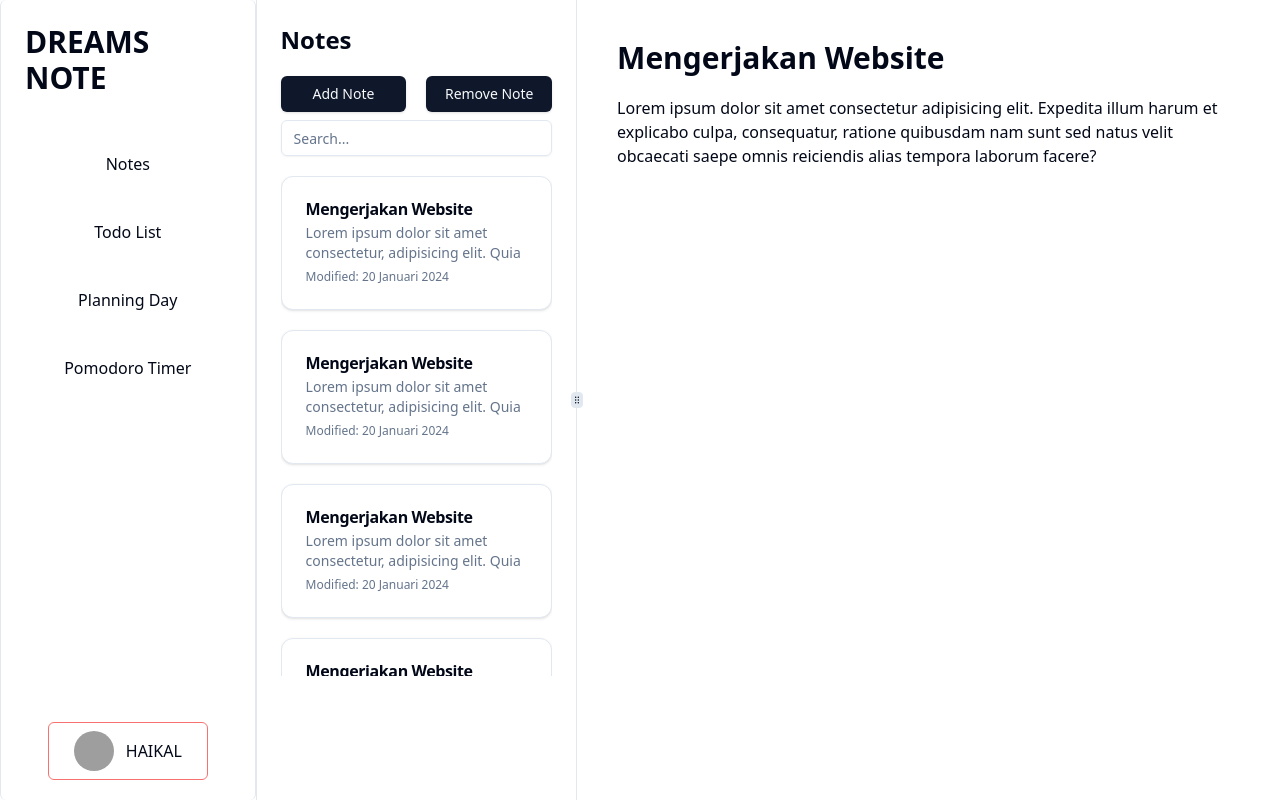
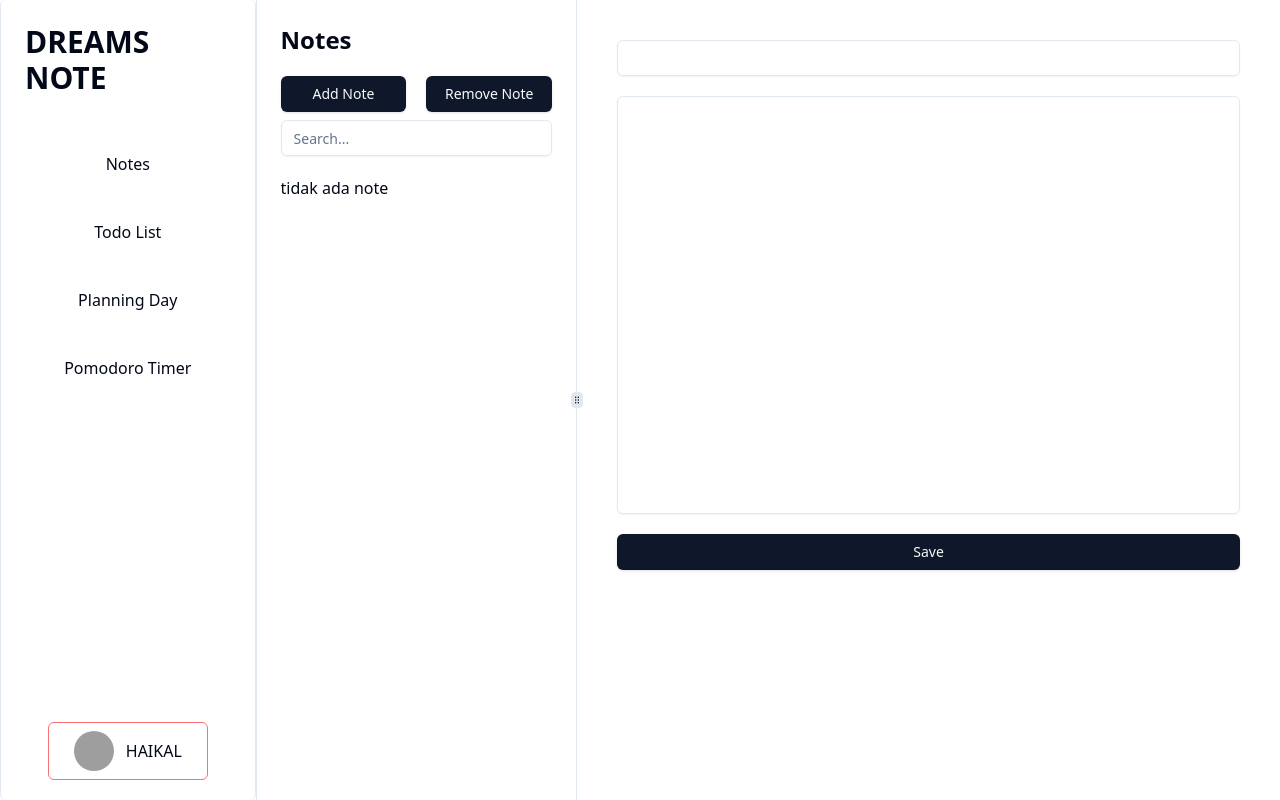
Before and after one commit to FikalAhmad/task-management, a React (Vite) app: page /notes in a window 1280 px wide. Built offline with nearby package versions, Linux system fonts and the light colour scheme; grey boxes are pictures that could not be loaded.

Commit message:
chore(core): updating code and add some component

```diff
--- a/package.json
+++ b/package.json
@@ -16,10 +16,12 @@
     "@radix-ui/react-scroll-area": "^1.0.5",
     "@radix-ui/react-separator": "^1.0.3",
     "@radix-ui/react-slot": "^1.0.2",
+    "@reduxjs/toolkit": "^2.1.0",
     "class-variance-authority": "^0.7.0",
     "clsx": "^2.1.0",
     "react": "^18.2.0",
     "react-dom": "^18.2.0",
+    "react-redux": "^9.1.0",
     "react-resizable-panels": "^1.0.9",
     "react-router-dom": "^6.21.2",
     "tailwind-merge": "^2.2.0",
--- a/src/App.tsx
+++ b/src/App.tsx
@@ -3,6 +3,8 @@ import Dashboard from "./pages/Dashboard";
 import NotesList from "./pages/Notes";
 import Pomodoro from "./pages/Pomodoro";
 import Todo from "./pages/Todo";
+import AddNote from "./pages/Notes/AddNote";
+import ViewNote from "./pages/Notes/ViewNote";
 
 const App = () => {
   return (
@@ -10,6 +12,14 @@ const App = () => {
       <Routes>
         <Route path="/" element={<Dashboard />} />
         <Route path="/notes" element={<Dashboard page={<NotesList />} />} />
+        <Route
+          path="/notes/:noteId"
+          element={<Dashboard page={<NotesList />} />}
+        />
+        <Route
+          path="/notes/addnote"
+          element={<Dashboard page={<AddNote />} />}
+        />
         <Route path="/pomodoro" element={<Dashboard page={<Pomodoro />} />} />
         <Route path="/todo" element={<Dashboard page={<Todo />} />} />
       </Routes>
--- /dev/null
+++ b/src/MyContext/NoteSlice.ts
@@ -0,0 +1,33 @@
+import { PayloadAction, createSlice } from "@reduxjs/toolkit";
+
+interface NoteState {
+  id: string;
+  title: string;
+  content: string;
+  createdAt: string;
+}
+
+const initialState: NoteState[] = [];
+
+export const NoteSlice = createSlice({
+  name: "note",
+  initialState,
+  reducers: {
+    addNote: (state, action: PayloadAction<NoteState>) => {
+      state.push(action.payload);
+    },
+    updateNote: (state, action) => {
+      const { id, title, content, createdAt } = action.payload;
+      const existingNote = state.find((note) => note.id === id);
+      if (existingNote) {
+        existingNote.title = title;
+        existingNote.content = content;
+        existingNote.createdAt = createdAt;
+      }
+    },
+  },
+});
+
+export const { addNote, updateNote } = NoteSlice.actions;
+
+export default NoteSlice.reducer;
--- /dev/null
+++ b/src/MyContext/store.ts
@@ -0,0 +1,13 @@
+import { configureStore } from "@reduxjs/toolkit";
+import NoteSlice from "./NoteSlice";
+
+export const store = configureStore({
+  reducer: {
+    notes: NoteSlice,
+  },
+});
+
+// Infer the `RootState` and `AppDispatch` types from the store itself
+export type RootState = ReturnType<typeof store.getState>;
+// Inferred type: {posts: PostsState, comments: CommentsState, users: UsersState}
+export type AppDispatch = typeof store.dispatch;
--- /dev/null
+++ b/src/components/ui/textarea.tsx
@@ -0,0 +1,24 @@
+import * as React from "react"
+
+import { cn } from "@/lib/utils"
+
+export interface TextareaProps
+  extends React.TextareaHTMLAttributes<HTMLTextAreaElement> {}
+
+const Textarea = React.forwardRef<HTMLTextAreaElement, TextareaProps>(
+  ({ className, ...props }, ref) => {
+    return (
+      <textarea
+        className={cn(
+          "flex min-h-[60px] w-full rounded-md border border-input bg-transparent px-3 py-2 text-sm shadow-sm placeholder:text-muted-foreground focus-visible:outline-none focus-visible:ring-1 focus-visible:ring-ring disabled:cursor-not-allowed disabled:opacity-50",
+          className
+        )}
+        ref={ref}
+        {...props}
+      />
+    )
+  }
+)
+Textarea.displayName = "Textarea"
+
+export { Textarea }
--- /dev/null
+++ b/src/pages/Notes/AddNote.tsx
@@ -0,0 +1,52 @@
+import { addNote } from "@/MyContext/NoteSlice";
+import { AppDispatch } from "@/MyContext/store";
+import { Button } from "@/components/ui/button";
+import { Input } from "@/components/ui/input";
+import { Textarea } from "@/components/ui/textarea";
+import { nanoid } from "@reduxjs/toolkit";
+import { useState } from "react";
+import { useDispatch } from "react-redux";
+
+const AddNote = () => {
+  const [title, setTitle] = useState<string>("");
+  const [content, setContent] = useState<string>("");
+  const dispatch = useDispatch<AppDispatch>();
+
+  const handleSubmit = (e: React.FormEvent<HTMLFormElement>) => {
+    e.preventDefault();
+    dispatch(
+      addNote({
+        id: nanoid(),
+        title,
+        content,
+        createdAt: new Date().toLocaleDateString(),
+      })
+    );
+    setTitle("");
+    setContent("");
+  };
+
+  return (
+    <div>
+      <form onSubmit={handleSubmit} className="w-full flex flex-col gap-5">
+        <Input
+          type="text"
+          value={title}
+          onChange={(e) => setTitle(e.target.value)}
+          name="title"
+          className="text-2xl font-bold py-2"
+        />
+        <Textarea
+          value={content}
+          onChange={(e) => setContent(e.target.value)}
+          name="content"
+          rows={20}
+          className="overflow-y-hidden resize-none "
+        />
+        <Button type="submit">Save</Button>
+      </form>
+    </div>
+  );
+};
+
+export default AddNote;
--- /dev/null
+++ b/src/pages/Notes/NoteView.tsx
@@ -0,0 +1,13 @@
+type NoteID = {
+  noteId?: number;
+};
+
+const NoteView = ({ noteId }: NoteID) => {
+  return (
+    <div>
+      <div>{noteId}</div>
+    </div>
+  );
+};
+
+export default NoteView;
--- /dev/null
+++ b/src/pages/Notes/ViewNote.tsx
@@ -0,0 +1,13 @@
+type NoteID = {
+  noteId?: string;
+};
+
+const ViewNote = ({ noteId }: NoteID) => {
+  return (
+    <div>
+      <div>{noteId}</div>
+    </div>
+  );
+};
+
+export default ViewNote;
--- a/src/pages/Notes/index.tsx
+++ b/src/pages/Notes/index.tsx
@@ -8,40 +8,16 @@ import {
 import { Input } from "@/components/ui/input";
 import { ResizableHandle, ResizablePanel } from "@/components/ui/resizable";
 import { ScrollArea } from "@/components/ui/scroll-area";
+import { Link, useParams } from "react-router-dom";
+import AddNote from "./AddNote";
+import { useSelector } from "react-redux";
+import { RootState } from "@/MyContext/store";
+import ViewNote from "./ViewNote";
 
 const NotesList = () => {
-  const NotesData = [
-    {
-      title: "Mengerjakan Website",
-      desc: "Lorem ipsum dolor sit amet consectetur, adipisicing elit. Quia id, ducimus libero rerum sed eius ex repellendus fuga facilis minus, harum culpa error animi omnis. Laborum deleniti est cumque dignissimos!",
-      createdAt: "20 Januari 2024",
-    },
-    {
-      title: "Mengerjakan Website",
-      desc: "Lorem ipsum dolor sit amet consectetur, adipisicing elit. Quia id, ducimus libero rerum sed eius ex repellendus fuga facilis minus, harum culpa error animi omnis. Laborum deleniti est cumque dignissimos!",
-      createdAt: "20 Januari 2024",
-    },
-    {
-      title: "Mengerjakan Website",
-      desc: "Lorem ipsum dolor sit amet consectetur, adipisicing elit. Quia id, ducimus libero rerum sed eius ex repellendus fuga facilis minus, harum culpa error animi omnis. Laborum deleniti est cumque dignissimos!",
-      createdAt: "20 Januari 2024",
-    },
-    {
-      title: "Mengerjakan Website",
-      desc: "Lorem ipsum dolor sit amet consectetur, adipisicing elit. Quia id, ducimus libero rerum sed eius ex repellendus fuga facilis minus, harum culpa error animi omnis. Laborum deleniti est cumque dignissimos!",
-      createdAt: "20 Januari 2024",
-    },
-    {
-      title: "Mengerjakan Website",
-      desc: "Lorem ipsum dolor sit amet consectetur, adipisicing elit. Quia id, ducimus libero rerum sed eius ex repellendus fuga facilis minus, harum culpa error animi omnis. Laborum deleniti est cumque dignissimos!",
-      createdAt: "20 Januari 2024",
-    },
-    {
-      title: "Mengerjakan Website",
-      desc: "Lorem ipsum dolor sit amet consectetur, adipisicing elit. Quia id, ducimus libero rerum sed eius ex repellendus fuga facilis minus, harum culpa error animi omnis. Laborum deleniti est cumque dignissimos!",
-      createdAt: "20 Januari 2024",
-    },
-  ];
+  const { noteId } = useParams();
+  const notes = useSelector((state: RootState) => state.notes);
+
   return (
     <>
       <ResizablePanel
@@ -54,7 +30,9 @@ const NotesList = () => {
           <h1 className="text-2xl font-semibold">Notes</h1>
           <div className="mt-5 h-20 flex flex-col justify-between">
             <div className="flex justify-between">
-              <Button className="w-full mr-5">Add Note</Button>
+              <Button className="w-full mr-5" asChild>
+                <Link to="/notes/addnote">Add Note</Link>
+              </Button>
               <Button className="w-full">Remove Note</Button>
             </div>
             <div>
@@ -62,13 +40,18 @@ const NotesList = () => {
             </div>
           </div>
           <ScrollArea className="h-[500px] mt-5">
-            {NotesData.map((item, index) => {
+            {notes.length <= 0 ? (
+              <p>tidak ada note</p>
+            ) : (
+              notes.map((item: any) => {
                 return (
-                <Card key={index} className="mb-5">
+                  <Card key={item.id} className="mb-5">
                     <CardHeader>
-                    <CardTitle>{item.title}</CardTitle>
+                      <CardTitle>
+                        <Link to={`/notes/${item.id}`}>{item.title}</Link>
+                      </CardTitle>
                       <CardDescription className="h-10 text-ellipsis overflow-hidden">
-                      {item.desc}
+                        {item.content}
                       </CardDescription>
                       <p className="text-xs font-sans text-slate-500">
                         Modified: {item.createdAt}
@@ -76,20 +59,16 @@ const NotesList = () => {
                     </CardHeader>
                   </Card>
                 );
-            })}
+              })
+            )}
           </ScrollArea>
         </div>
       </ResizablePanel>
       <ResizableHandle withHandle />
       <ResizablePanel defaultSize={55}>
         <div className="p-10">
-          <h1 className="text-3xl font-bold">Mengerjakan Website</h1>
-          <div className="mt-5">
-            Lorem ipsum dolor sit amet consectetur adipisicing elit. Expedita
-            illum harum et explicabo culpa, consequatur, ratione quibusdam nam
-            sunt sed natus velit obcaecati saepe omnis reiciendis alias tempora
-            laborum facere?
-          </div>
+          <AddNote />
+          <ViewNote noteId={noteId} />
         </div>
       </ResizablePanel>
     </>
```
Also changed, not shown: src/main.tsx (+9 -8 lines), .eslintrc.cjs, 1 other file (tests, documents, lock files or other folders). Lines whose indentation alone changed are shown as unchanged.
